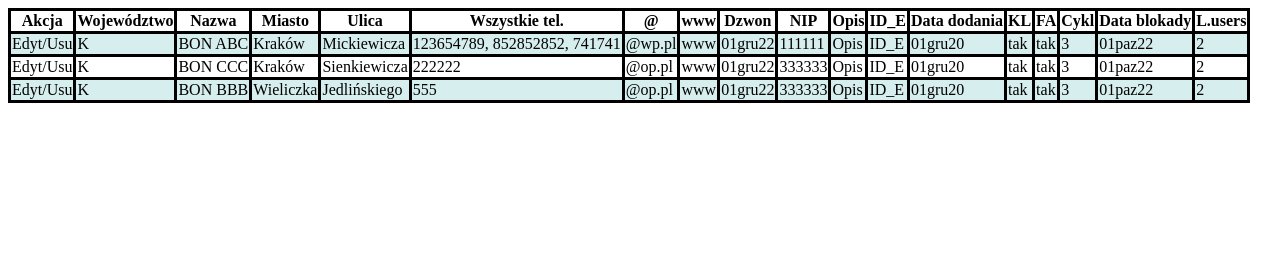
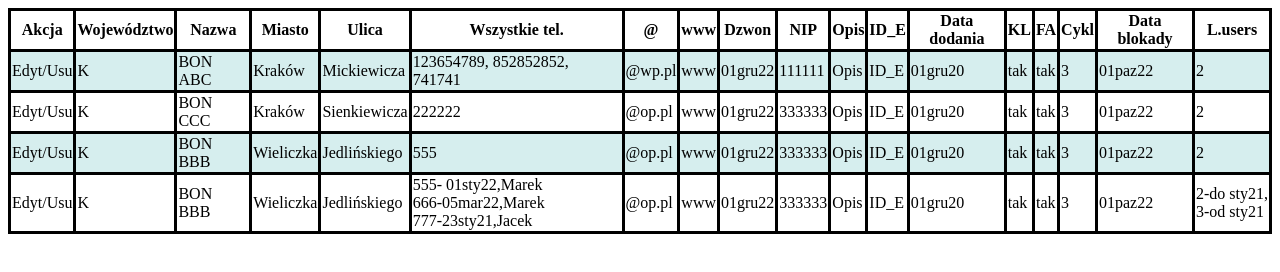
Before and after one commit to jerremyf/bbn, a plain HTML site: page index.html in a window 1280 px wide. Drawn offline with Linux system fonts and the light colour scheme.

Commit message:
tabela cd

```diff
--- a/index.html
+++ b/index.html
@@ -83,7 +83,7 @@
   <td>2</td>
 </tr>
 <!--3ci wiersz-->
-<tr><!--Tu jest 1szy wiersz: td-komórki-->
+<tr>
   <td>Edyt/Usu</td>
   <td>K</td>
   <td>BON BBB</td>
@@ -102,6 +102,27 @@
   <td>3</td>
   <td>01paz22</td>
   <td>2</td>
+</tr>
+<!--Rozwinięcie-->
+<tr>
+  <td>Edyt/Usu</td>
+  <td>K</td>
+  <td>BON BBB</td>
+  <td>Wieliczka</td>
+  <td>Jedlińskiego</td>
+  <td>555- 01sty22,Marek<br>666-05mar22,Marek<br>777-23sty21,Jacek</td>
+  <td>@op.pl</td>
+  <td>www</td>
+  <td>01gru22</td>
+  <td>333333</td>
+  <td>Opis</td>
+  <td>ID_E</td>
+  <td>01gru20</td>
+  <td>tak</td>
+  <td>tak</td>
+  <td>3</td>
+  <td>01paz22</td>
+  <td>2-do sty21,<br>3-od sty21 </td>
 </tr>
   </table>
   <!--
```
